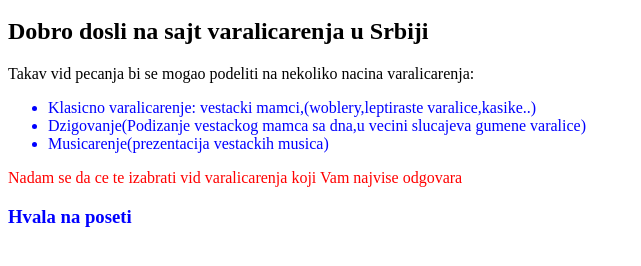
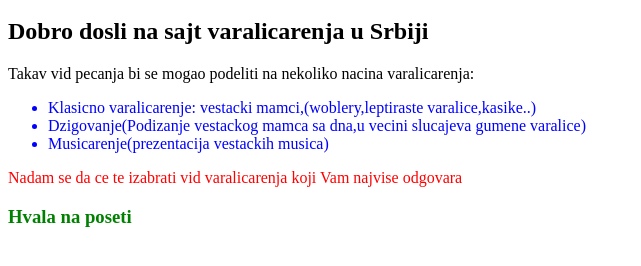
Before and after one commit to Gogy-996/test-Varalicarenje-u-Srbiji-, a plain HTML site: page index.html in a window 1280 px wide. Shown: the part 48-314 px from the top of the page, without its empty margins (0-641 px from the left). Drawn offline with Linux system fonts and the light colour scheme.

Commit message:
Changed color paragraph

```diff
--- a/index.html
+++ b/index.html
@@ -12,4 +12,4 @@
 </ul>
 <p1 style="color: red;">Nadam se da ce te izabrati vid varalicarenja koji Vam najvise odgovara</p1>
 
-<h3 style="color: blue;">Hvala na poseti</h3>
+<h3 style="color: green;">Hvala na poseti</h3>
```
